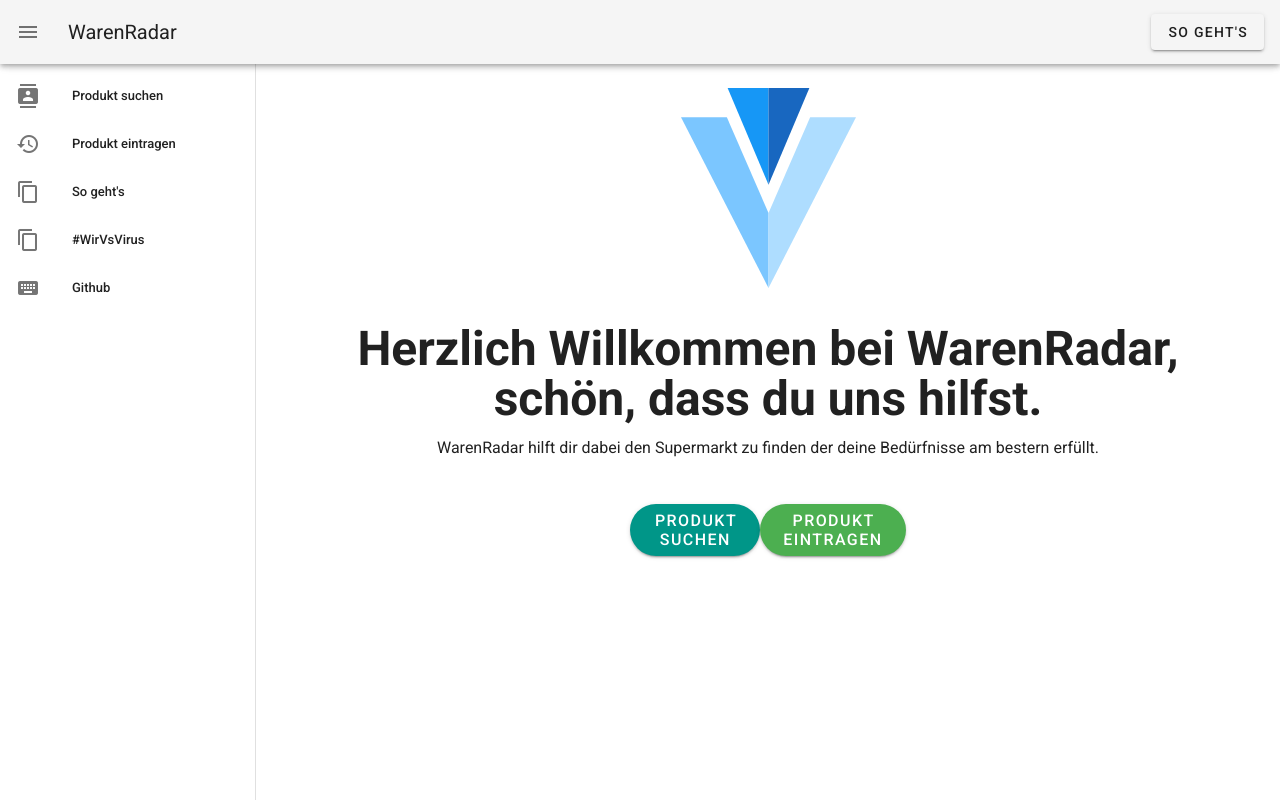
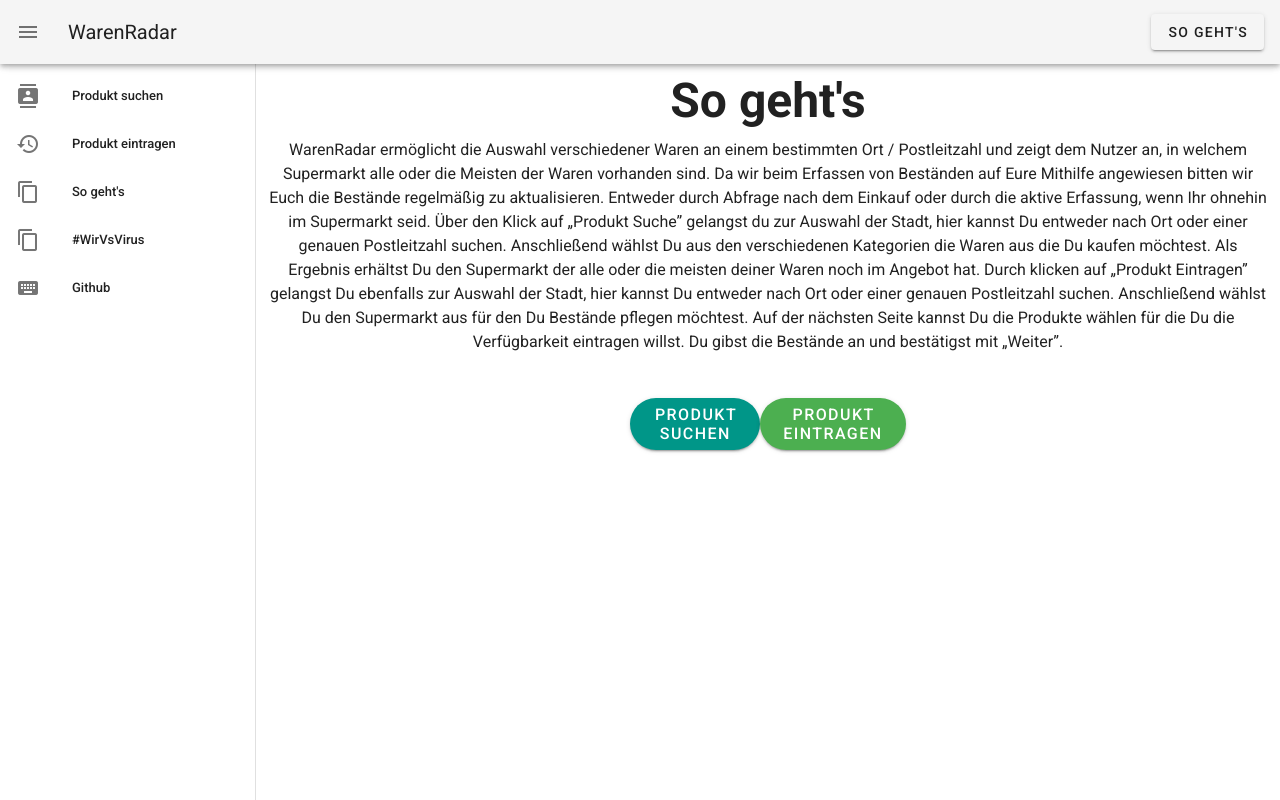
Before and after one commit to mschoeffel/WirVsVirus-MarketSupplyChecker, a Vue app in the folder Frontend/: page /manual in a window 1280 px wide. Built offline with nearby package versions, Linux system fonts and the light colour scheme.

Commit message:
SoGehts Component

```diff
--- /dev/null
+++ b/Frontend/src/components/SoGehtsComp.vue
@@ -0,0 +1,34 @@
+<template>
+    <div>
+        <headline-comp v-bind:title="headlineTitle" v-bind:text="headlineText"></headline-comp>
+        <v-container>
+            <v-row justify="center">
+                <v-btn rounded color="primary" dark x-large>Produkt<br>suchen</v-btn>
+                <v-btn rounded color="success" dark x-large>Produkt<br>Eintragen</v-btn>
+            </v-row>
+        </v-container>
+    </div>
+</template>
+
+<script>
+import HeadlineComp from "./HeadlineComp";
+  export default {
+    name: 'SoGehtsComp',
+    components: {HeadlineComp},
+    data: () => ({
+        headlineTitle: "So geht's",
+        headlineText: "WarenRadar ermöglicht die Auswahl verschiedener Waren an einem bestimmten Ort / Postleitzahl und zeigt dem Nutzer an, " +
+                      "in welchem Supermarkt alle oder die Meisten der Waren vorhanden sind. " +
+                      "Da wir beim Erfassen von Beständen auf Eure Mithilfe angewiesen bitten wir Euch die Bestände regelmäßig zu aktualisieren. " +
+                      "Entweder durch Abfrage nach dem Einkauf oder durch die aktive Erfassung, wenn Ihr ohnehin im Supermarkt seid. " +
+                      "Über den Klick auf „Produkt Suche” gelangst du zur Auswahl der Stadt, hier kannst Du entweder nach Ort oder einer genauen Postleitzahl suchen. " +
+                      "Anschließend wählst Du aus den verschiedenen Kategorien die Waren aus die Du kaufen möchtest. " +
+                      "Als Ergebnis erhältst Du den Supermarkt der alle oder die meisten deiner Waren noch im Angebot hat. " +
+                      "Durch klicken auf „Produkt Eintragen” gelangst Du ebenfalls zur Auswahl der Stadt, " +
+                      "hier kannst Du entweder nach Ort oder einer genauen Postleitzahl suchen. " +
+                      "Anschließend wählst Du den Supermarkt aus für den Du Bestände pflegen möchtest. " +
+                      "Auf der nächsten Seite kannst Du die Produkte wählen für die Du die Verfügbarkeit eintragen willst. " +
+                      "Du gibst die Bestände an und bestätigst mit „Weiter”."
+    })
+  }
+</script>
--- a/Frontend/src/views/SoGehts.vue
+++ b/Frontend/src/views/SoGehts.vue
@@ -1,21 +1,21 @@
 <template>
     <layout-default>
-        <div class="home">
-            <HelloWorld/>
+        <div class="sogehts">
+            <SoGehtsComp/>
         </div>
     </layout-default>
 </template>
 
 <script>
     // @ is an alias to /src
-    import HelloWorld from '@/components/HelloWorld.vue'
-    import LayoutDefault from "../layouts/LayoutDefault";
+import LayoutDefault from "../layouts/LayoutDefault";
+import SoGehtsComp from '../components/SoGehtsComp';
 
     export default {
         name: 'SoGehts',
         components: {
             LayoutDefault,
-            HelloWorld
+            SoGehtsComp
         }
     }
 </script>
```
